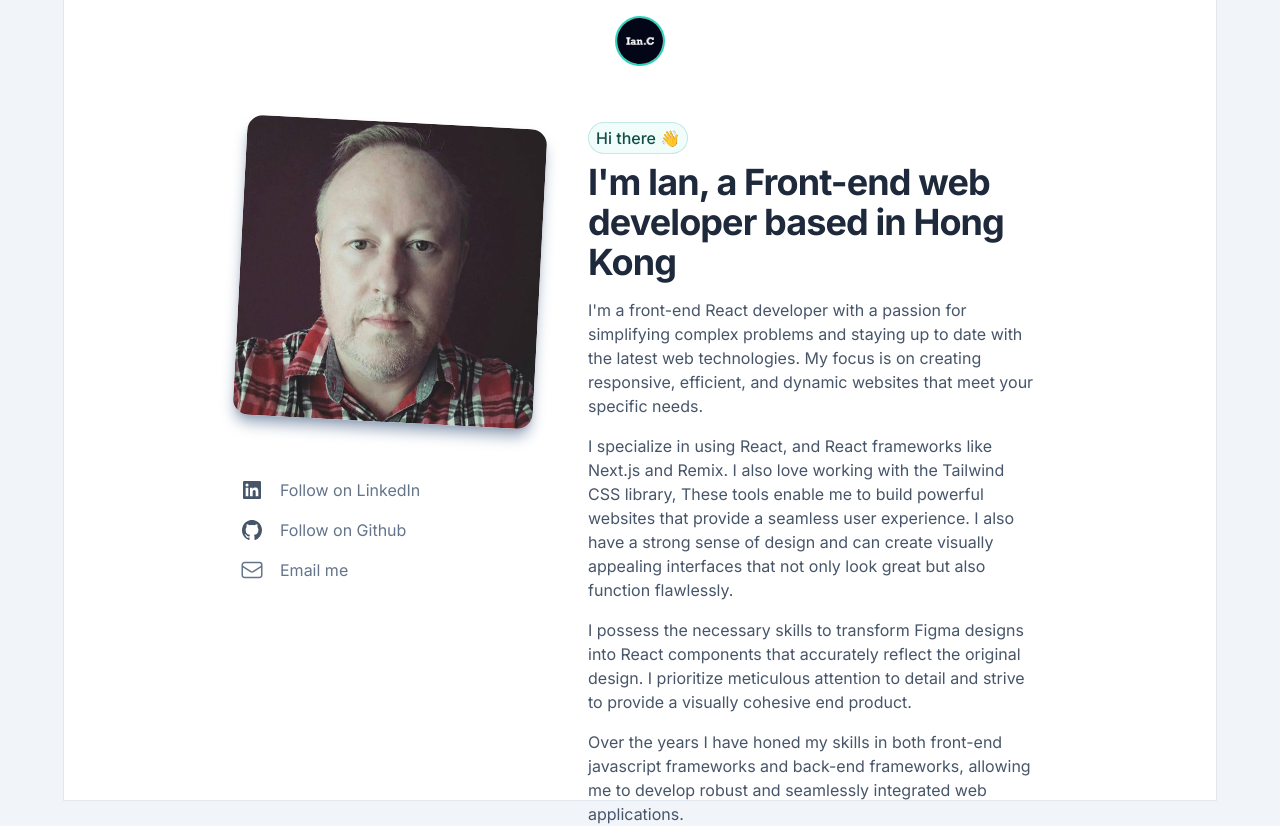
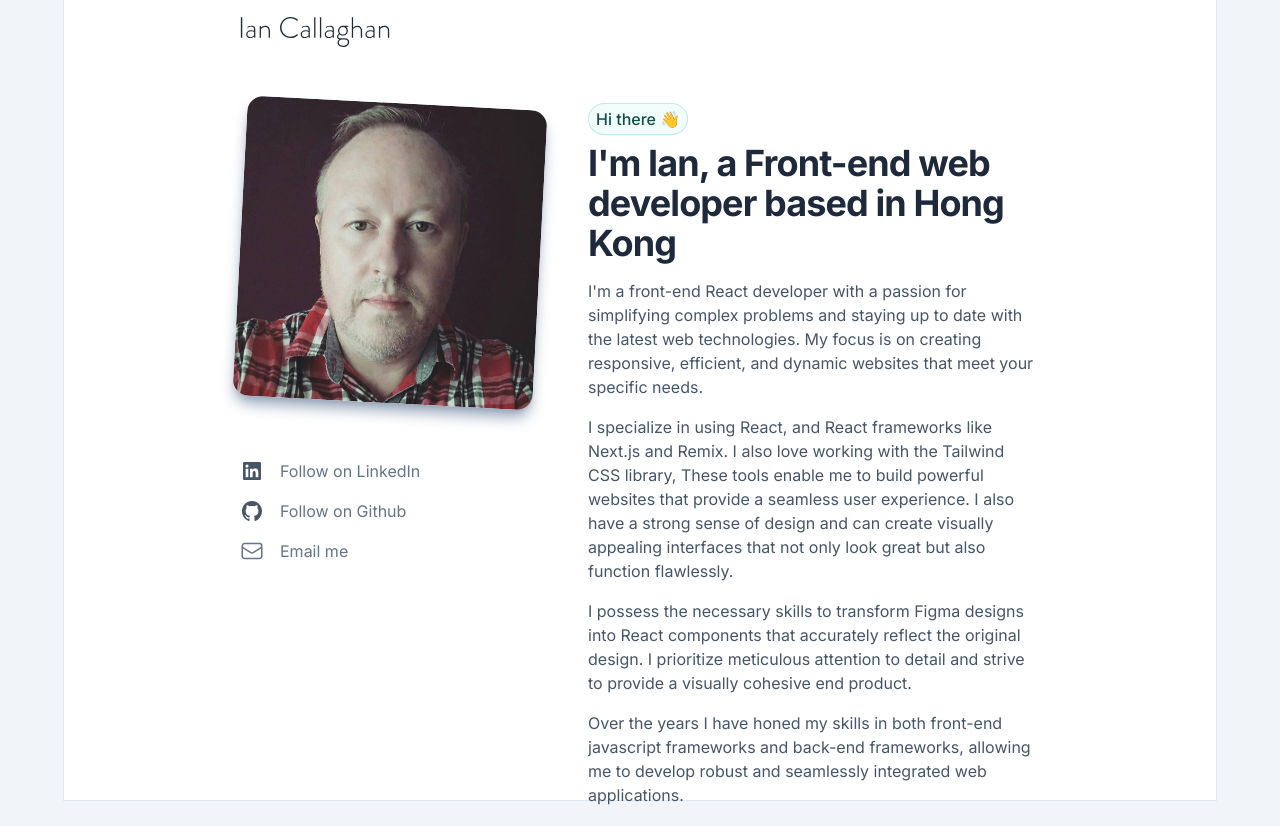
Before and after one commit to ianshk/ianc, a Next.js app: page / in a window 1280 px wide. Shown: the top 826 px of the page. Built offline with nearby package versions, Linux system fonts and the light colour scheme.

Commit message:
Replaced logo

```diff
--- a/src/app/page.tsx
+++ b/src/app/page.tsx
@@ -14,13 +14,7 @@ export default function Home() {
       </div>
       <div className="relative">
         <div className="container mx-auto max-w-2xl lg:max-w-4xl px-12">
-          <Image
-            src="/images/Head.png"
-            width={50}
-            height={50}
-            alt="Ian"
-            className="mx-auto border-solid border-2 border-teal-400 rounded-full mt-4"
-          />
+          <Image src="/images/Logo.svg" width={150} height={31} alt="Ian Callaghan" className="mt-4" />
           <Intro />
           <OpenSource />
         </div>
```
Also changed, not shown: public/images/Head.png (deleted), public/images/Logo.svg (added).
